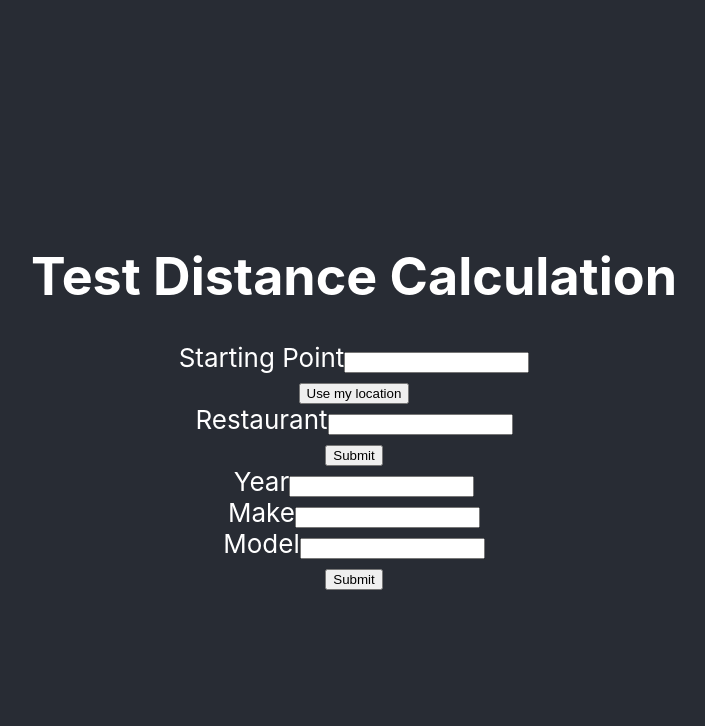
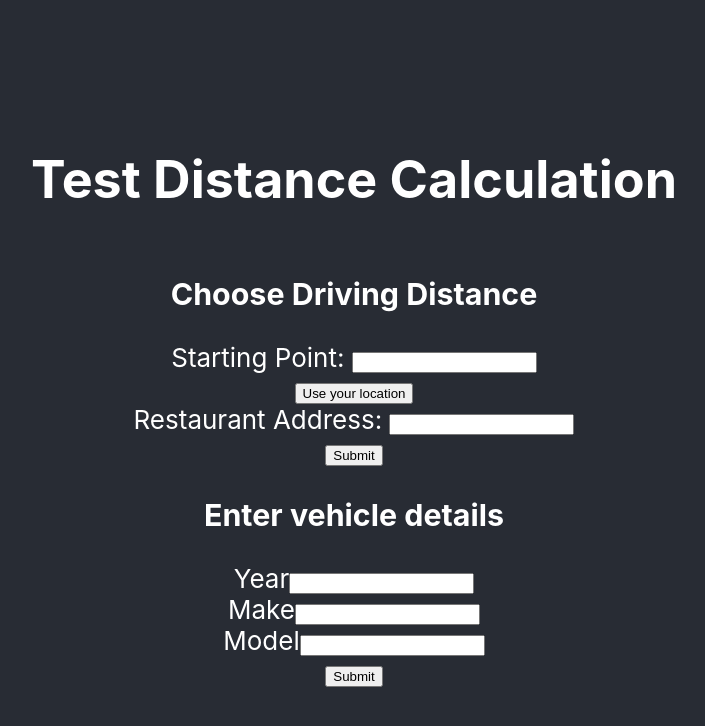
Before and after one commit to salsaady/fuel-wise, a React (Create React App) app in the folder frontend/: page / in a window 1280 px wide. Shown: the top 726 px of the page, without its empty margins (286-991 px from the left). Built offline with nearby package versions, Linux system fonts and the light colour scheme.

Commit message:
Implement dynamic restaurant location entry

```diff
--- a/frontend/src/App.js
+++ b/frontend/src/App.js
@@ -10,6 +10,7 @@ function App() {
   const [gasPrice, setGasPrice] = useState(null)
   const [fuelConsumption, setFuelConsumption] = useState(null)
   const [userLocation, setUserLocation] = useState(null)
+  const [restaurantLocation, setRestaurantLocation] = useState(null)
   const [postalCode, setPostalCode] = useState(null)
   const [carFormValues, setCarFormValues] = useState({});
   const [locationFormValues, setLocationFormValues] = useState({});
@@ -23,7 +24,7 @@ function App() {
 
   // Dummy data for user and restaurant locations
   //const userLocation = { lat: '45.4215', lng: '-75.6972' }; // Example user location
-  const restaurantLocation = { lat: '45.287798', lng: '-75.672958' } // Example restaurant location
+  //const restaurantLocation = { lat: '45.287798', lng: '-75.672958' } // Example restaurant location
 
   const getUserLocation = () => {
     if (navigator.geolocation) {
@@ -31,8 +32,9 @@ function App() {
         (position) => {
           const latitude = position.coords.latitude;
           const longitude = position.coords.longitude;
+          console.log(position)
           setUserLocation({ latitude, longitude });
-          setLocationFormValues({ ...locationFormValues, start: `${latitude}, ${longitude}` });
+          setLocationFormValues({ ...locationFormValues, start: "Your location"});
         },
         (error) => {
           console.error("Unable to retrieve your location.", error);
@@ -50,8 +52,10 @@ function App() {
     try {
       const response = await axios.post('http://127.0.0.1:5000/get_distance', {
         user_location: `${userLocation.latitude},${userLocation.longitude}`,
-        restaurant_location: `${restaurantLocation.lat},${restaurantLocation.lng}`
+        restaurant_location: locationFormValues.restaurant
+        // restaurant_location: `${restaurantLocation.lat},${restaurantLocation.lng}`
       });
+      console.log(restaurantLocation)
       setDistance(response.data.distance_km);
     } catch (error) {
       console.error("Error getting distance:", error)
--- a/frontend/src/components/CarForm.js
+++ b/frontend/src/components/CarForm.js
@@ -3,6 +3,7 @@ import React from 'react'
 const CarForm = ({ formValues, handleChange, handleFuelConsumption }) => {
   return (
     <form onSubmit={handleFuelConsumption}>
+        <h3>Enter vehicle details</h3>
       <div className="input-group">
         <label htmlFor="year">Year</label>
         <input
--- a/frontend/src/components/LocationForm.js
+++ b/frontend/src/components/LocationForm.js
@@ -4,8 +4,9 @@ import React, {useState} from 'react'
 const LocationForm = ({ formValues, handleChange, handleGetDistance, getUserLocation}) => {
     return (
         <form onSubmit={handleGetDistance}>
+            <h3>Choose Driving Distance</h3>
             <div className='input-group'>
-                <label htmlFor="start">Starting Point</label>
+                <label htmlFor="start">Starting Point: </label>
                 <input
                   type="text"
                   id="start"
@@ -18,9 +19,9 @@ const LocationForm = ({ formValues, handleChange, handleGetDistance, getUserLoca
                 onClick={()=>{getUserLocation()
                 }
                 }
-                >Use my location</button>
+                >Use your location</button>
             <div className='input-group'>
-                <label htmlFor="restaurant">Restaurant</label>
+                <label htmlFor="restaurant">Restaurant Address: </label>
                 <input
                   type="text"
                   id="restaurant"
```
Also changed, not shown: 1 other file (tests, documents, lock files or other folders).
